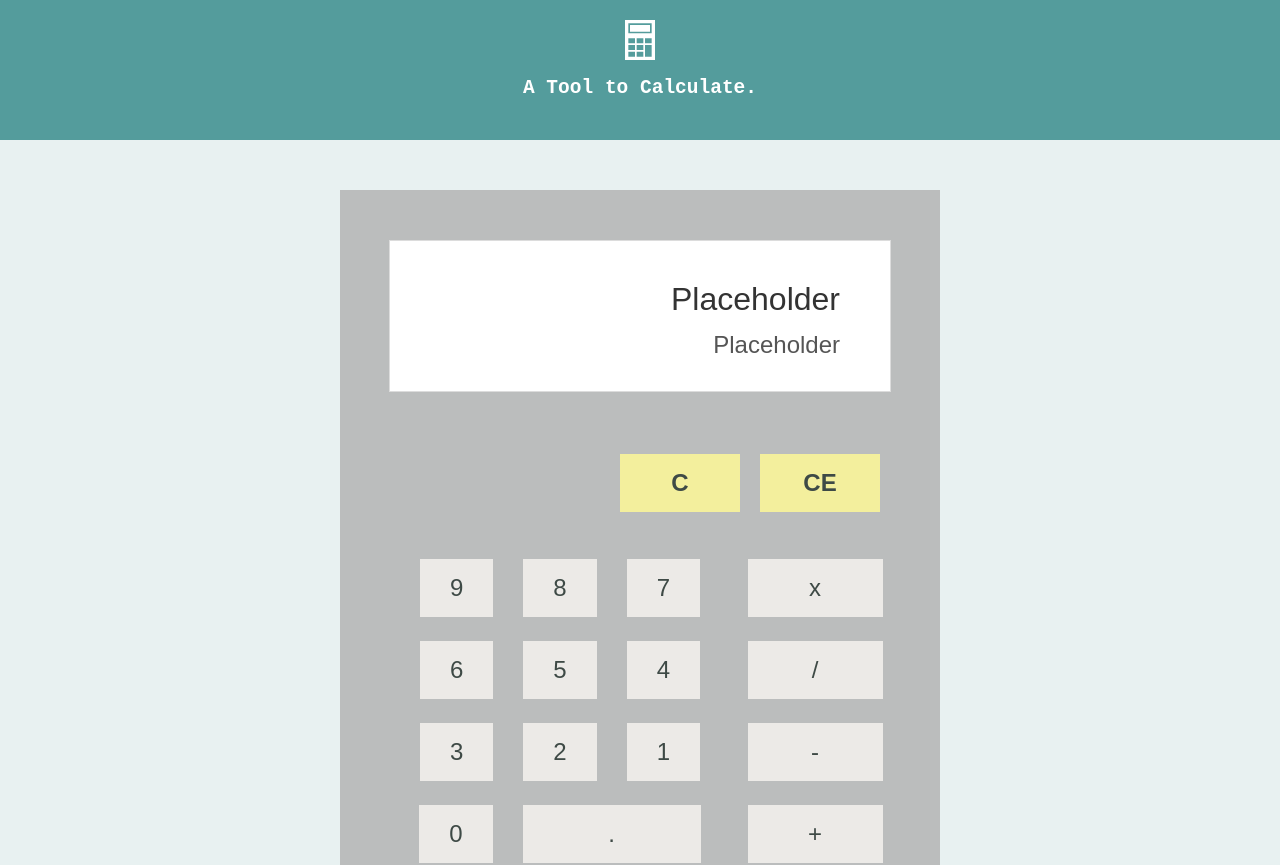
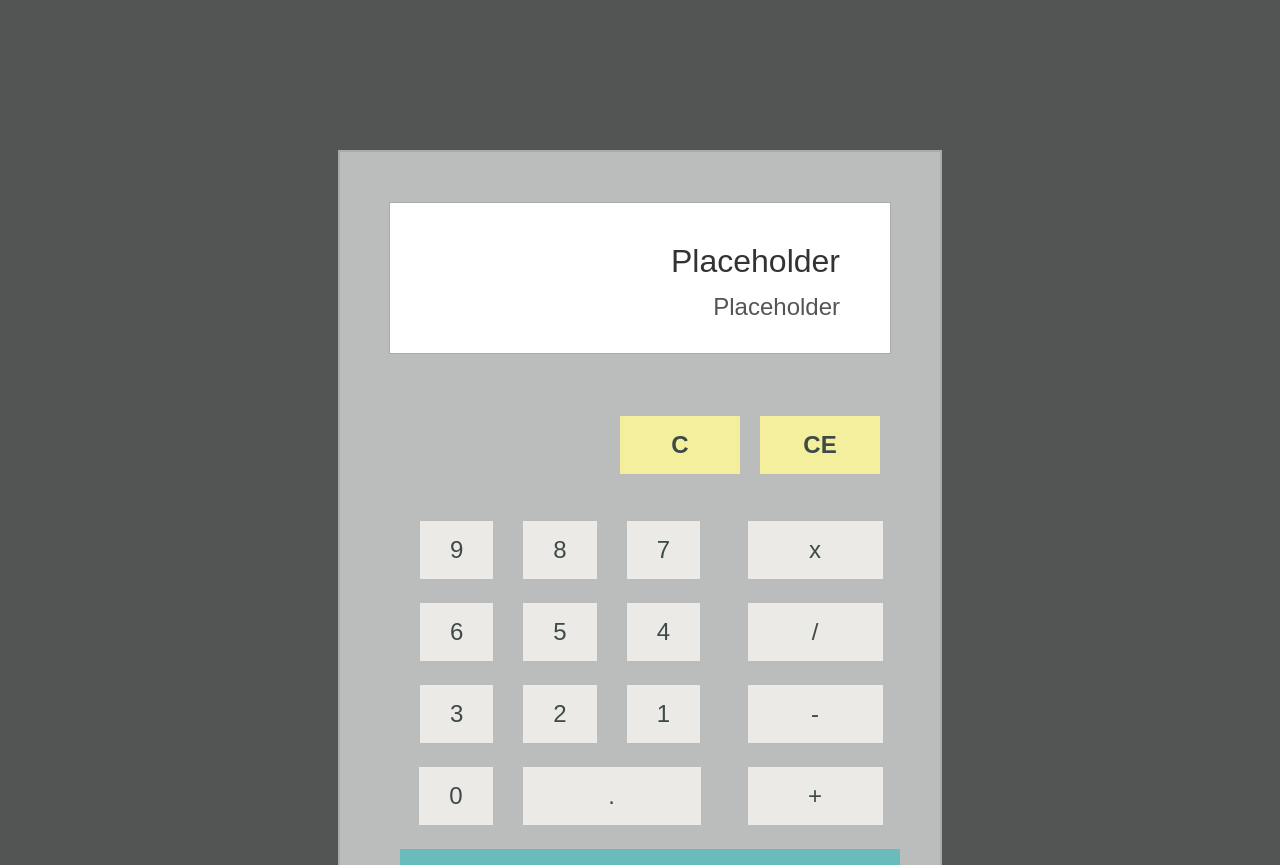
Before and after one commit to esmith4691/ReactCalculator, a React (Create React App) app: page / in a window 1280 px wide. Shown: the top 865 px of the page. Built offline with nearby package versions, Linux system fonts and the light colour scheme.

Commit message:
Just a simple calculator.

```diff
--- a/src/App.css
+++ b/src/App.css
@@ -1,38 +1,15 @@
 body{
-  background: #e8f1f1;
-}
-
-#App {
+  background: #535454;
   text-align: center;
 }
 
-#App-logo {
-  height: 40px;
-}
-
-#App-header {
-  background-color: #549c9c;
-  height: 100px;
-  padding: 20px;
-  color: white;
-  font-family: monospace;
-}
-
-.App-title {
-  font-size: 1.5em;
-}
-
-@keyframes App-logo-spin {
-  from { transform: rotate(0deg); }
-  to { transform: rotate(360deg); }
-}
-
 #TheCalculator {
-  margin-top: 50px;
+  margin-top: 150px;
   width: 600px;
   background-color: #bbbdbd;
   height:800px;
   display: inline-block;
+  border: 2px solid #aaa;
 }
 
 #TheScreen {
@@ -41,7 +18,7 @@ body{
   display: inline-block;
   margin-top: 50px;
   height:150px;
-  border:solid 1px #dcdcdc;
+  border: 1px solid #aaa;
 }
 
 .screenText {
--- a/src/App.js
+++ b/src/App.js
@@ -1,15 +1,10 @@
 import React, { Component } from 'react';
-import calculator from './calculator.svg';
 import './App.css';
 
 class App extends Component {
   render() {
     return (
       <div id="App">
-        <header id="App-header">
-          <img src={calculator} id="App-logo" alt="logo" />
-          <h1 className="App-title">A Tool to Calculate.</h1>
-        </header>
         <div id="TheCalculator">
           <div id="TheScreen">
             <div className="screenText resultText">Placeholder</div>
--- a/src/KeyPad.css
+++ b/src/KeyPad.css
@@ -52,7 +52,7 @@
   padding: 20px;
   width: 100%;
   margin: 12px 10px;
-  background-color: #7ca2a2;
+  background-color: #6abbbb;
   font-weight: bold;
 }
 
```
Also changed, not shown: src/calculator.svg (deleted).
